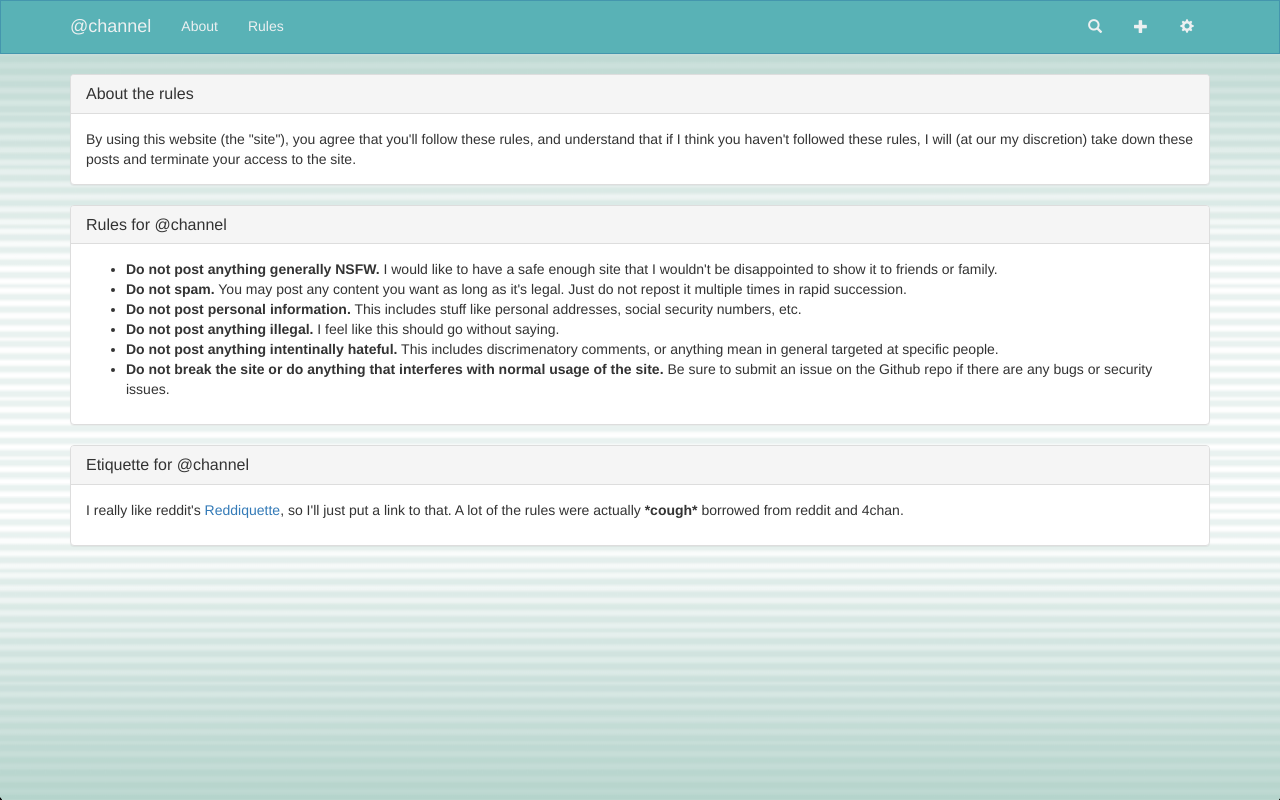
After one commit to PiJoules/atchannel, a Flask app: page /rules.html in a window 1280 px wide. The commit adds this page. Run offline with Flask 2, Linux system fonts and the light colour scheme; data that the repository does not hold is empty; some libraries are stand-ins or nearby versions.

Commit message:
added rules

```diff
--- a/main.py
+++ b/main.py
@@ -122,6 +122,17 @@ def about():
 	mainChannelCount = client.channels.find_one({"_id": "main"})["seq"]
 
 	return render_template("about.html",
+		channels=channels,
+		mainChannelCount=mainChannelCount
+	)
+
+
+@app.route('/rules.html', methods=['GET'])
+def rules():
+	channels = client.channels.find({"_id": {"$ne": "main"}}).sort("seq", pymongo.DESCENDING)
+	mainChannelCount = client.channels.find_one({"_id": "main"})["seq"]
+
+	return render_template("rules.html",
 		channels=channels,
 		mainChannelCount=mainChannelCount
 	)
--- a/templates/navbar.html
+++ b/templates/navbar.html
@@ -14,7 +14,8 @@
 
         <div class="collapse navbar-collapse" id="bs-example-navbar-collapse-1">
             <ul class="nav navbar-nav navbar-left">
-                <li><a class="text-center" href="/about.html" data-toggle="modal">About</a></li>
+                <li><a class="text-center" href="/about.html">About</a></li>
+                <li><a class="text-center" href="/rules.html">Rules</a></li>
             </ul>
             <ul class="nav navbar-nav navbar-right">
                 <li>
--- /dev/null
+++ b/templates/rules.html
@@ -0,0 +1,85 @@
+<!DOCTYPE html>
+
+<html>
+    <head>
+        <title>@channel</title>
+
+        <meta charset="utf-8">
+        <meta http-equiv="X-UA-Compatible" content="IE=edge">
+        <meta name="viewport" content="width=device-width, initial-scale=1">
+
+        <link rel="stylesheet" type="text/css" href="//maxcdn.bootstrapcdn.com/bootstrap/3.3.4/css/bootstrap.min.css" />
+        <link rel="stylesheet" type="text/css" href="/static/css/bootstrap-switch.min.css" />
+        <link rel="stylesheet" type="text/css" href="/static/css/bootstrap-markdown.min.css" />
+        <link rel="stylesheet" type="text/css" href="//maxcdn.bootstrapcdn.com/font-awesome/4.3.0/css/font-awesome.min.css" />
+        <link rel="stylesheet" type="text/css" href="/static/css/navbar.css" />
+    </head>
+
+    <body>
+        {% include "navbar.html" %}
+
+        <div class="container">
+            <div class="row">
+                <div class="col-sm-12">
+                    <div class="panel panel-default">
+                        <div class="panel-heading">
+                            <h3 class="panel-title">About the rules</h3>
+                        </div>
+                        <div class="panel-body">
+                            By using this website (the "site"), you agree that you'll follow these rules, and understand that if I think you haven't followed these rules, I will (at our my discretion) take down these posts and terminate your access to the site.
+                        </div>
+                    </div>
+                </div>
+            </div>
+            <div class="row">
+                <div class="col-sm-12">
+                    <div class="panel panel-default">
+                        <!-- Default panel contents -->
+                        <div class="panel-heading">
+                            <h3 class="panel-title">Rules for @channel</h3>
+                        </div>
+
+                        <div class="panel-body">
+                            <ul>
+                                <li><strong>Do not post anything generally NSFW.</strong> I would like to have a safe enough site that I wouldn't be disappointed to show it to friends or family.</li>
+                                <li><strong>Do not spam.</strong> You may post any content you want as long as it's legal. Just do not repost it multiple times in rapid succession.</li>
+                                <li><strong>Do not post personal information.</strong> This includes stuff like personal addresses, social security numbers, etc.</li>
+                                <li><strong>Do not post anything illegal.</strong> I feel like this should go without saying.</li>
+                                <li><strong>Do not post anything intentinally hateful.</strong> This includes discrimenatory comments, or anything mean in general targeted at specific people.</li>
+                                <li><strong>Do not break the site or do anything that interferes with normal usage of the site.</strong> Be sure to submit an issue on the Github repo if there are any bugs or security issues.</li>
+                            </ul>
+                        </div>
+                    </div>
+                </div>
+            </div>
+            <div class="row">
+                <div class="col-sm-12">
+                    <div class="panel panel-default">
+                        <!-- Default panel contents -->
+                        <div class="panel-heading">
+                            <h3 class="panel-title">Etiquette for @channel</h3>
+                        </div>
+
+                        <div class="panel-body">
+                            <p>I really like reddit's <a target="_blank" href="http://www.reddit.com/wiki/reddiquette">Reddiquette</a>, so I'll just put a link to that. A lot of the rules were actually <b>*cough*</b> borrowed from reddit and 4chan.</p>
+                        </div>
+                    </div>
+                </div>
+            </div>
+        </div>
+
+
+        <script type="text/javascript" src="/static/js/jquery.min.js"></script>
+        <script type="text/javascript" src="//maxcdn.bootstrapcdn.com/bootstrap/3.3.4/js/bootstrap.min.js"></script>
+        <script type="text/javascript" src="/static/js/bootstrap-switch.min.js"></script>
+        <script type="text/javascript" src="/static/js/markdown.js"></script>
+        <script type="text/javascript" src="/static/js/mobile-detect.min.js"></script>
+        <script type="text/javascript" src="/static/js/jquery.fittext.js"></script>
+        <script type="text/javascript" src="/static/js/module.js"></script>
+        <script type="text/javascript" src="/static/js/navbar.js"></script>
+        <script type="text/javascript">
+            // set any vars returned by flask here
+        </script>
+    </body>
+
+</html>
```
